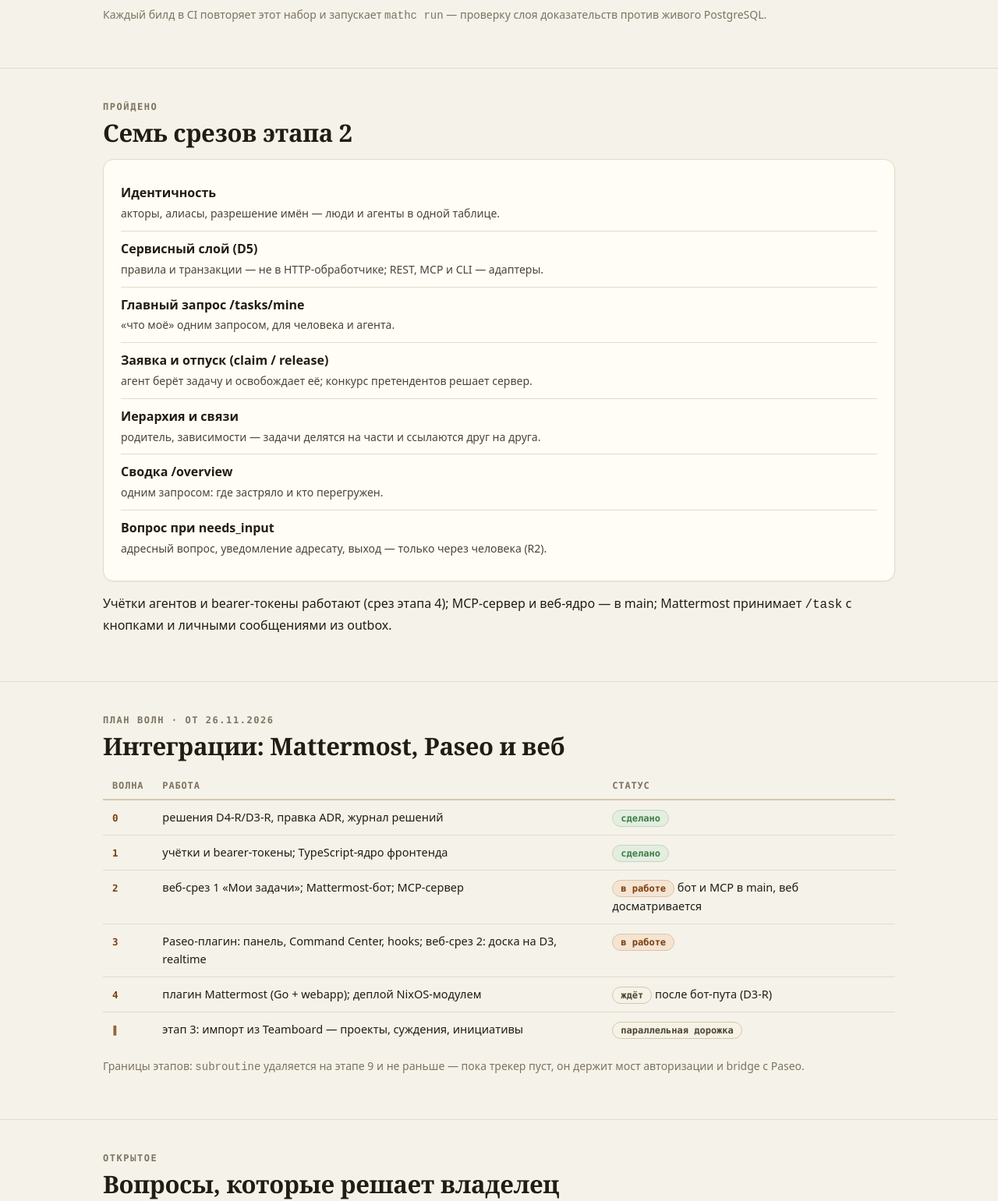
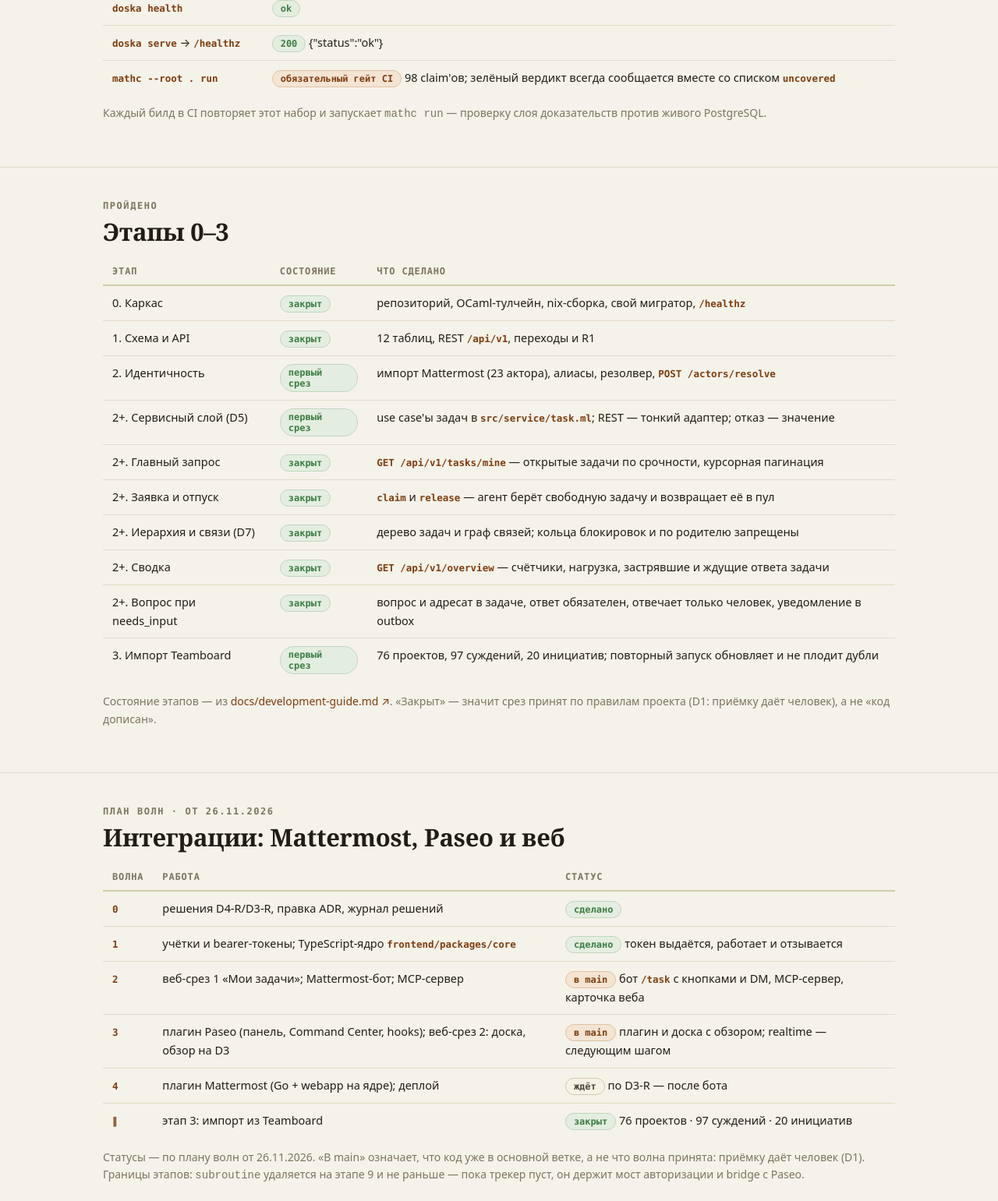
Before and after one commit to 11111000000/doska, a plain HTML site: page site/status.html in a window 1280 px wide. Shown: the part 983-2524 px from the top of the page at 78% size. Drawn offline with Linux system fonts and the light colour scheme.

Commit message:
fix(ci): pin mathc v6.0.0 and refresh site facts
The evidence layer moved to spec schema 6; the pinned mathc v5.0.7
rejects it with 'unsupported schema_version 6' and fails the whole
gate. Pin v6.0.0 with the checksum published in SHA256SUMS.

Site numbers are now taken from origin/main: 203 dune tests plus 13
node tests, 98 claims, stages 0-3 with the Teamboard import closed,
waves 2-3 marked 'in main' rather than accepted.

```diff
--- a/site/status.html
+++ b/site/status.html
@@ -32,9 +32,10 @@
   <div class="wrap">
     <p class="kicker">состояние · конец ноября 2026</p>
     <h1>Что уже работает — и что дальше</h1>
-    <p class="lede">Этапы 0 и 1 закрыты, от этапа 2 взяты семь срезов. Работает связка
-    «мигратор → схема → REST /api/v1»: задачи создаются, читаются, переводятся,
-    комментируются, заявляются и отпускаются — в том числе из чата командой /task.</p>
+    <p class="lede">Этапы 0 и 1 закрыты, этап 2 — семь срезов, импорт из Teamboard — первый срез.
+    Работает связка «мигратор → схема → REST /api/v1»: задачи создаются, читаются, переводятся,
+    комментируются, заявляются и отпускаются — в том числе из чата командой /task.
+    Живыми стали доска с колонками по статусам, обзор на D3 и плагин Paseo.</p>
   </div>
 </section>
 
@@ -42,8 +43,8 @@
   <div class="wrap">
     <p class="sec-kicker">цифры</p>
     <div class="metrics">
-      <div class="metric"><div class="v">199</div><div class="k">тестов OK</div><div class="n">dune runtest</div></div>
-      <div class="metric"><div class="v">93</div><div class="k">claim’а mathc</div><div class="n">verifier + control каждый</div></div>
+      <div class="metric"><div class="v">203</div><div class="k">тестов OK</div><div class="n">dune runtest + 13 node-тестов ядра</div></div>
+      <div class="metric"><div class="v">98</div><div class="k">claim’ов mathc</div><div class="n">verifier + control каждый</div></div>
       <div class="metric"><div class="v">6</div><div class="k">миграций применено</div><div class="n">001_init … 006_task_question</div></div>
       <div class="metric"><div class="v">14</div><div class="k">переходов статуса</div><div class="n">правила R1–R3 проверяет сервер</div></div>
     </div>
@@ -54,11 +55,12 @@
       <thead><tr><th>Проверка</th><th>Результат</th></tr></thead>
       <tbody>
         <tr><td><code>dune build --root .</code></td><td><span class="pill pill-done">без ошибок</span> любое включённое предупреждение — ошибка</td></tr>
-        <tr><td><code>dune runtest --root .</code></td><td><span class="pill pill-done">199 OK</span> домен, идентичность, сервисный слой, API на живой БД</td></tr>
+        <tr><td><code>dune runtest --root .</code></td><td><span class="pill pill-done">203 OK</span> домен, идентичность, сервисный слой, API на живой БД + 13 node-тестов ядра</td></tr>
         <tr><td><code>nix build .#doska</code></td><td><span class="pill pill-done">успешно</span> checkPhase гоняет тесты без БД</td></tr>
         <tr><td><code>doska migrate</code></td><td><span class="pill pill-done">001–006</span> повторный запуск — «нечего применять»</td></tr>
         <tr><td><code>doska health</code></td><td><span class="pill pill-done">ok</span></td></tr>
         <tr><td><code>doska serve</code> → <code>/healthz</code></td><td><span class="pill pill-done">200</span> {"status":"ok"}</td></tr>
+        <tr><td><code>mathc --root . run</code></td><td><span class="pill pill-wip">обязательный гейт CI</span> 98 claim'ов; зелёный вердикт всегда сообщается вместе со списком <code>uncovered</code></td></tr>
       </tbody>
     </table>
     </div>
@@ -70,20 +72,27 @@
 <section>
   <div class="wrap">
     <p class="sec-kicker">пройдено</p>
-    <h2>Семь срезов этапа 2</h2>
-    <div class="card">
-      <ul class="clean">
-        <li><span class="li-t">Идентичность</span> <div class="li-d">акторы, алиасы, разрешение имён — люди и агенты в одной таблице.</div></li>
-        <li><span class="li-t">Сервисный слой (D5)</span> <div class="li-d">правила и транзакции — не в HTTP-обработчике; REST, MCP и CLI — адаптеры.</div></li>
-        <li><span class="li-t">Главный запрос /tasks/mine</span> <div class="li-d">«что моё» одним запросом, для человека и агента.</div></li>
-        <li><span class="li-t">Заявка и отпуск (claim / release)</span> <div class="li-d">агент берёт задачу и освобождает её; конкурс претендентов решает сервер.</div></li>
-        <li><span class="li-t">Иерархия и связи</span> <div class="li-d">родитель, зависимости — задачи делятся на части и ссылаются друг на друга.</div></li>
-        <li><span class="li-t">Сводка /overview</span> <div class="li-d">одним запросом: где застряло и кто перегружен.</div></li>
-        <li><span class="li-t">Вопрос при needs_input</span> <div class="li-d">адресный вопрос, уведомление адресату, выход — только через человека (R2).</div></li>
-      </ul>
+    <h2>Этапы 0–3</h2>
+    <div class="t-wrap">
+    <table>
+      <thead><tr><th>Этап</th><th>Состояние</th><th>Что сделано</th></tr></thead>
+      <tbody>
+        <tr><td>0. Каркас</td><td><span class="pill pill-done">закрыт</span></td><td>репозиторий, OCaml-тулчейн, nix-сборка, свой мигратор, <code>/healthz</code></td></tr>
+        <tr><td>1. Схема и API</td><td><span class="pill pill-done">закрыт</span></td><td>12 таблиц, REST <code>/api/v1</code>, переходы и R1</td></tr>
+        <tr><td>2. Идентичность</td><td><span class="pill pill-done">первый срез</span></td><td>импорт Mattermost (23 актора), алиасы, резолвер, <code>POST /actors/resolve</code></td></tr>
+        <tr><td>2+. Сервисный слой (D5)</td><td><span class="pill pill-done">первый срез</span></td><td>use case'ы задач в <code>src/service/task.ml</code>; REST — тонкий адаптер; отказ — значение</td></tr>
+        <tr><td>2+. Главный запрос</td><td><span class="pill pill-done">закрыт</span></td><td><code>GET /api/v1/tasks/mine</code> — открытые задачи по срочности, курсорная пагинация</td></tr>
+        <tr><td>2+. Заявка и отпуск</td><td><span class="pill pill-done">закрыт</span></td><td><code>claim</code> и <code>release</code> — агент берёт свободную задачу и возвращает её в пул</td></tr>
+        <tr><td>2+. Иерархия и связи (D7)</td><td><span class="pill pill-done">закрыт</span></td><td>дерево задач и граф связей; кольца блокировок и по родителю запрещены</td></tr>
+        <tr><td>2+. Сводка</td><td><span class="pill pill-done">закрыт</span></td><td><code>GET /api/v1/overview</code> — счётчики, нагрузка, застрявшие и ждущие ответа задачи</td></tr>
+        <tr><td>2+. Вопрос при needs_input</td><td><span class="pill pill-done">закрыт</span></td><td>вопрос и адресат в задаче, ответ обязателен, отвечает только человек, уведомление в outbox</td></tr>
+        <tr><td>3. Импорт Teamboard</td><td><span class="pill pill-done">первый срез</span></td><td>76 проектов, 97 суждений, 20 инициатив; повторный запуск обновляет и не плодит дубли</td></tr>
+      </tbody>
+    </table>
     </div>
-    <p style="margin-top:16px">Учётки агентов и bearer-токены работают (срез этапа 4); MCP-сервер и веб-ядро — в main;
-    Mattermost принимает <code>/task</code> с кнопками и личными сообщениями из outbox.</p>
+    <p style="margin-top:14px; color:var(--muted); font-size:14px">Состояние этапов — из
+    <a href="https://github.com/11111000000/doska/blob/main/docs/development-guide.md">docs/development-guide.md ↗</a>.
+    «Закрыт» — значит срез принят по правилам проекта (D1: приёмку даёт человек), а не «код дописан».</p>
   </div>
 </section>
 
@@ -96,15 +105,16 @@
       <thead><tr><th>Волна</th><th>Работа</th><th>Статус</th></tr></thead>
       <tbody>
         <tr><td><code>0</code></td><td>решения D4-R/D3-R, правка ADR, журнал решений</td><td><span class="pill pill-done">сделано</span></td></tr>
-        <tr><td><code>1</code></td><td>учётки и bearer-токены; TypeScript-ядро фронтенда</td><td><span class="pill pill-done">сделано</span></td></tr>
-        <tr><td><code>2</code></td><td>веб-срез 1 «Мои задачи»; Mattermost-бот; MCP-сервер</td><td><span class="pill pill-wip">в работе</span> бот и MCP в main, веб досматривается</td></tr>
-        <tr><td><code>3</code></td><td>Paseo-плагин: панель, Command Center, hooks; веб-срез 2: доска на D3, realtime</td><td><span class="pill pill-wip">в работе</span></td></tr>
-        <tr><td><code>4</code></td><td>плагин Mattermost (Go + webapp); деплой NixOS-модулем</td><td><span class="pill pill-todo">ждёт</span> после бот-пута (D3-R)</td></tr>
-        <tr><td><code>∥</code></td><td>этап 3: импорт из Teamboard — проекты, суждения, инициативы</td><td><span class="pill pill-todo">параллельная дорожка</span></td></tr>
+        <tr><td><code>1</code></td><td>учётки и bearer-токены; TypeScript-ядро <code>frontend/packages/core</code></td><td><span class="pill pill-done">сделано</span> токен выдаётся, работает и отзывается</td></tr>
+        <tr><td><code>2</code></td><td>веб-срез 1 «Мои задачи»; Mattermost-бот; MCP-сервер</td><td><span class="pill pill-wip">в main</span> бот <code>/task</code> с кнопками и DM, MCP-сервер, карточка веба</td></tr>
+        <tr><td><code>3</code></td><td>плагин Paseo (панель, Command Center, hooks); веб-срез 2: доска, обзор на D3</td><td><span class="pill pill-wip">в main</span> плагин и доска с обзором; realtime — следующим шагом</td></tr>
+        <tr><td><code>4</code></td><td>плагин Mattermost (Go + webapp на ядре); деплой</td><td><span class="pill pill-todo">ждёт</span> по D3-R — после бота</td></tr>
+        <tr><td><code>∥</code></td><td>этап 3: импорт из Teamboard</td><td><span class="pill pill-done">закрыт</span> 76 проектов · 97 суждений · 20 инициатив</td></tr>
       </tbody>
     </table>
     </div>
-    <p style="margin-top:14px; color:var(--muted); font-size:14px">Границы этапов: <code>subroutine</code> удаляется на этапе 9 и не раньше —
+    <p style="margin-top:14px; color:var(--muted); font-size:14px">Статусы — по плану волн от 26.11.2026. «В main» означает, что код уже в основной ветке,
+    а не что волна принята: приёмку даёт человек (D1). Границы этапов: <code>subroutine</code> удаляется на этапе 9 и не раньше —
     пока трекер пуст, он держит мост авторизации и bridge с Paseo.</p>
   </div>
 </section>
```
Also changed, not shown: site/architecture.html (+1 -1 lines), site/index.html (+4 -2 lines), .github/workflows/ci.yml.
